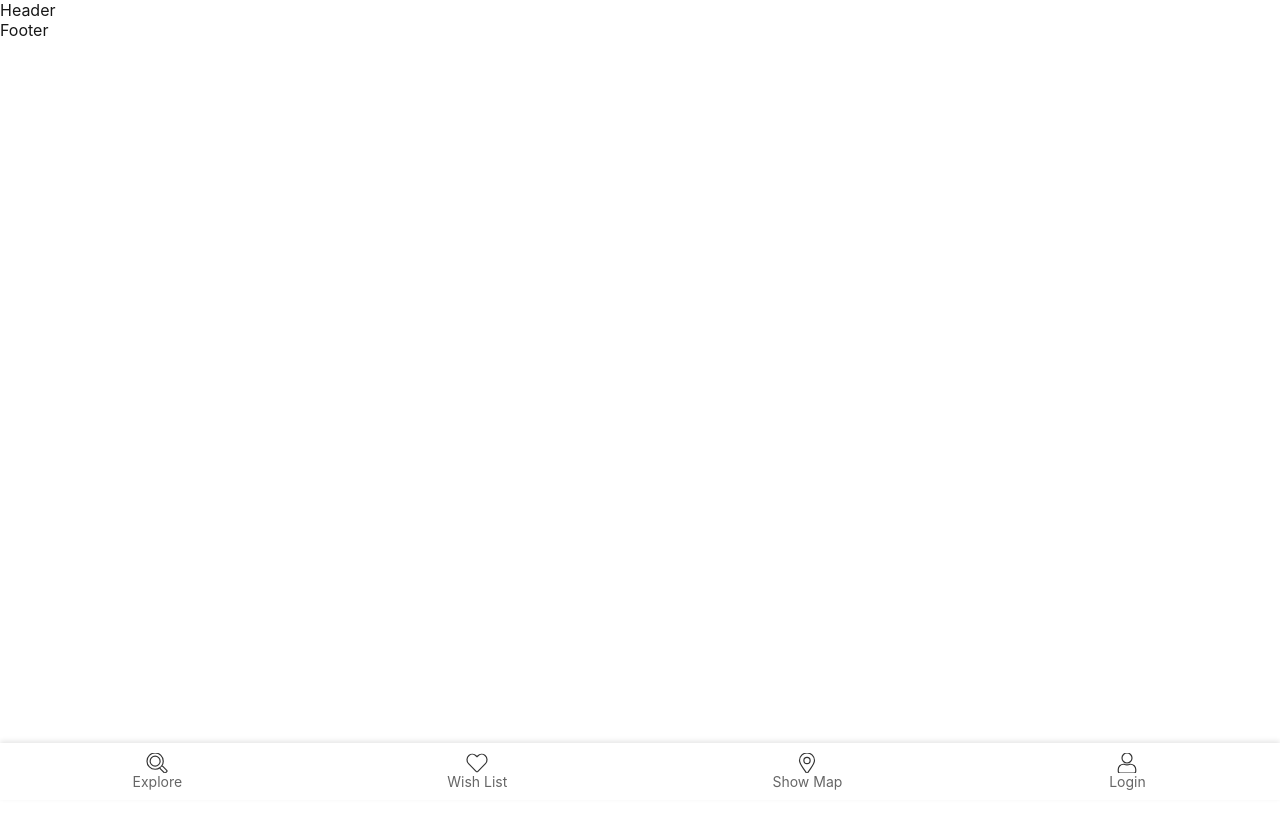
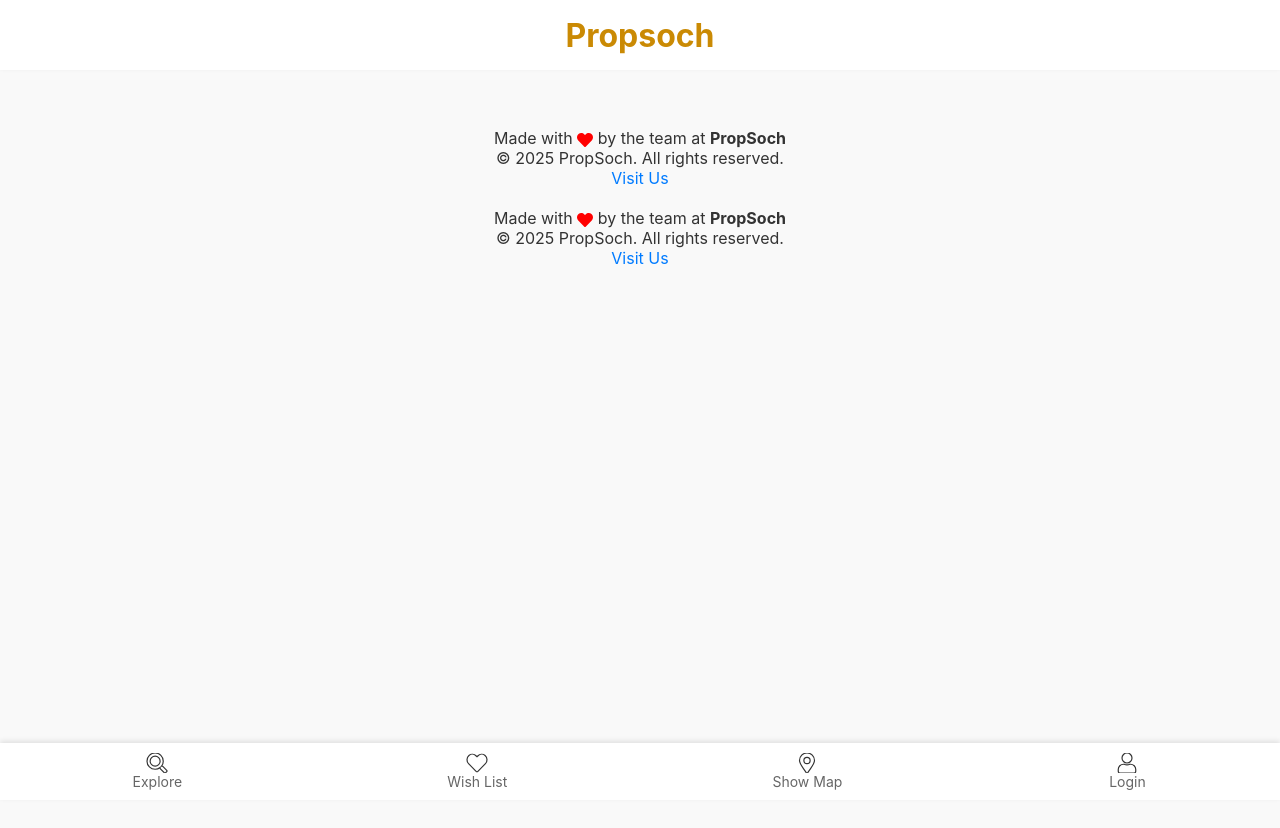
Before and after one commit to Kalyani-Nandi/ecommerce-platform, a Next.js app: page /components/shared/Footer in a window 1280 px wide. Shown: the top 828 px of the page. Before the commit the page ends 800 px from the top, so only its background shows below. Built offline with nearby package versions, Linux system fonts and the light colour scheme; a web font is replaced by a local one.

Commit message:
updated footer and header

```diff
--- a/src/pages/components/shared/Footer.jsx
+++ b/src/pages/components/shared/Footer.jsx
@@ -1,9 +1,27 @@
-import React from 'react'
+import React from "react";
+import { FaHeart } from "react-icons/fa";
+import styles from "./Shared.module.css";
 
 function Footer() {
   return (
-    <div>Footer</div>
-  )
+    <footer className={styles.footer}>
+      <p>
+        Made with <FaHeart style={{ color: "red", verticalAlign: "middle" }} />{" "}
+        by the team at <strong>PropSoch</strong>
+      </p>
+      <p>&copy; {new Date().getFullYear()} PropSoch. All rights reserved.</p>
+      <p>
+        <a
+          href="/"
+          target="_blank"
+          rel="noopener noreferrer"
+          style={{ color: "#007bff", textDecoration: "none" }}
+        >
+          Visit Us
+        </a>
+      </p>
+    </footer>
+  );
 }
 
-export default Footer
+export default Footer;
--- a/src/pages/components/shared/Header.jsx
+++ b/src/pages/components/shared/Header.jsx
@@ -1,9 +1,8 @@
-import React from 'react'
+import React from "react";
+import style from "./Shared.module.css";
 
 function Header() {
-  return (
-    <div>Header</div>
-  )
+  return <div className={style["header"]}>Propsoch</div>;
 }
 
-export default Header
+export default Header;
--- a/src/pages/components/shared/Layout.jsx
+++ b/src/pages/components/shared/Layout.jsx
@@ -1,12 +1,17 @@
 import React from "react";
 import Header from "./Header";
 import Navigation from "./Navigation";
+import styles from "./Shared.module.css";
+import Footer from "./Footer";
 
 function Layout({ children }) {
   return (
     <div>
       <Header />
-      <main>{children}</main>
+      <main className={styles.main}>
+        {children}
+        <Footer />
+      </main>
       <Navigation />
     </div>
   );
--- a/src/pages/components/shared/Shared.module.css
+++ b/src/pages/components/shared/Shared.module.css
@@ -34,6 +34,39 @@
   width: 40px;
   height: 20px;
   stroke: #333; /* Set the stroke color */
-    fill: none;    /* Remove the background fill */
+  fill: none; /* Remove the background fill */
   stroke-width: 30; /* Adjust stroke width */
 }
+
+.header {
+  width: 100%;
+  background-color: #fff;
+  height: 70px;
+  box-shadow: 0 -2px 5px rgba(0, 0, 0, 0.1);
+  color: #ca8a04;
+  display: flex;
+  justify-content: center;
+  align-items: center;
+  font-weight: 700;
+  font-size: 32px;
+  position: fixed;
+  top: 0%;
+  z-index: 1000;
+}
+
+.main {
+  background-color: #f9f9f9;
+  height: 100vh;
+  color: #333;
+  margin-top: 70px;
+  padding: 3rem 2rem;
+}
+
+.footer {
+  width: 100%;
+  text-align: center;
+  padding: 10px;
+  font-size: 16px;
+  color: #333;
+  background-color: #f9f9f9;
+}
```
Also changed, not shown: src/pages/components/shared/Navigation.jsx (+19 -19 lines). Lines whose indentation alone changed are shown as unchanged.
